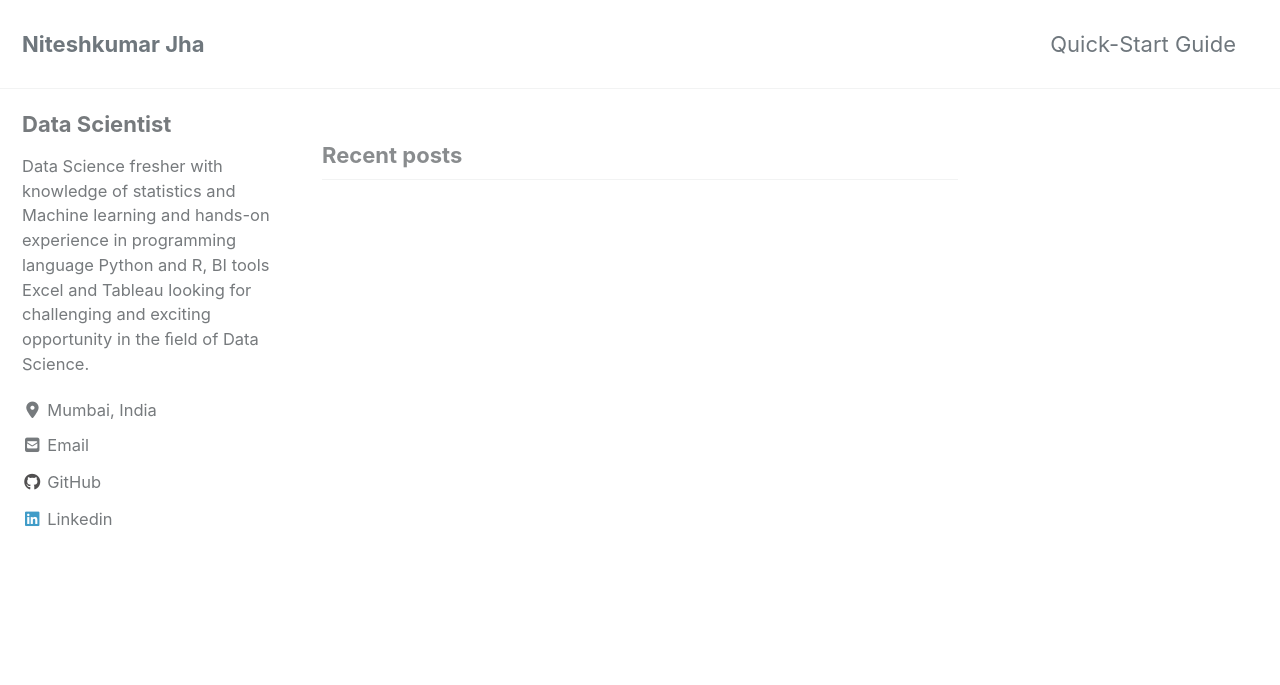
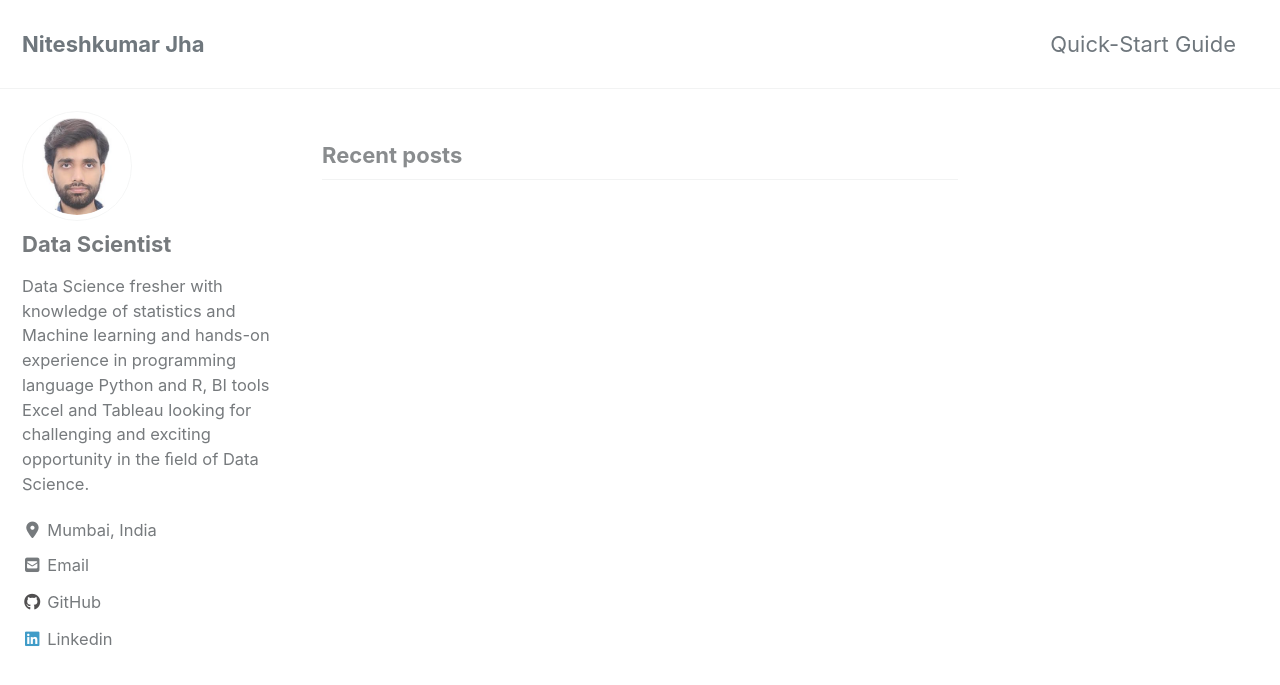
Before and after one commit to NiteshkumarJha/datascience-portfolio, a Jekyll site: the page built from index.html, in a window 1280 px wide and 900 px high. Shown: the top 685 px of the window. Built offline with Jekyll 4.4.1, drawn with Linux system fonts in a browser that asks for light colours; cached includes are drawn as plain includes; nearby versions of some CDN libraries; the list of posts is cut into pages by our own code.

Commit message:
Update _config.yml

```diff
--- a/_config.yml
+++ b/_config.yml
@@ -108,7 +108,7 @@ analytics:
 # Site Author
 author:
   name             : "Data Scientist"
-  avatar           : # path of avatar image, e.g. "/assets/images/bio-photo.jpg"
+  avatar           : "/assets/images/NiteshkumarJha.png"
   bio              : "Data Science fresher with knowledge of statistics and Machine learning and hands-on experience in programming language Python and R, BI tools Excel and Tableau looking for challenging and exciting opportunity in the ﬁeld of Data Science."
   location         : "Mumbai, India"
   #email            : niteshkumarj69@gmail.com
```
